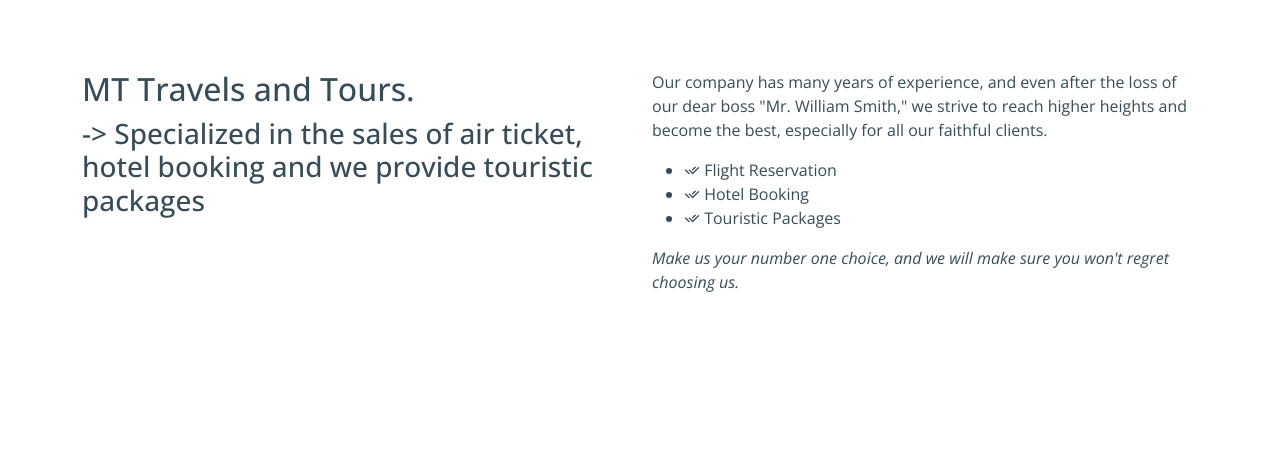
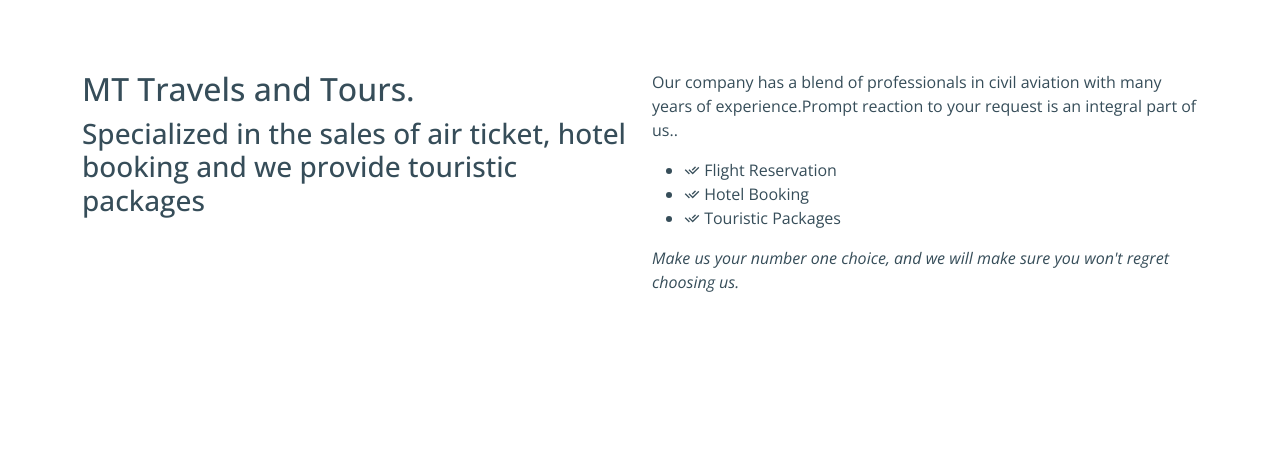
Before and after one commit to Zamiel01/Flight-Reservation-System, a plain HTML site: page about.html in a window 1280 px wide. Shown: the part 319-786 px from the top of the page. Drawn offline with nearby package versions, Linux system fonts and the light colour scheme.

Commit message:
changed about

```diff
--- a/about.html
+++ b/about.html
@@ -87,11 +87,11 @@
         <div class="row content">
           <div class="col-lg-6" data-aos="fade-right">
             <h2>MT Travels and Tours.</h2>
-            <h3>-> Specialized in the sales of air ticket, hotel booking and we provide touristic packages</h3>
+            <h3> Specialized in the sales of air ticket, hotel booking and we provide touristic packages</h3>
           </div>
           <div class="col-lg-6 pt-4 pt-lg-0" data-aos="fade-left">
             <p>
-              Our company has many years of experience, and even after the loss of our dear boss "Mr. William Smith," we strive to reach higher heights and become the best, especially for all our faithful clients.
+              Our company has a blend of professionals in civil aviation with many years of experience.Prompt reaction to your request is an integral part of us..
             </p>
             <ul>
               <li><i class="ri-check-double-line"></i> Flight Reservation</li>
```
